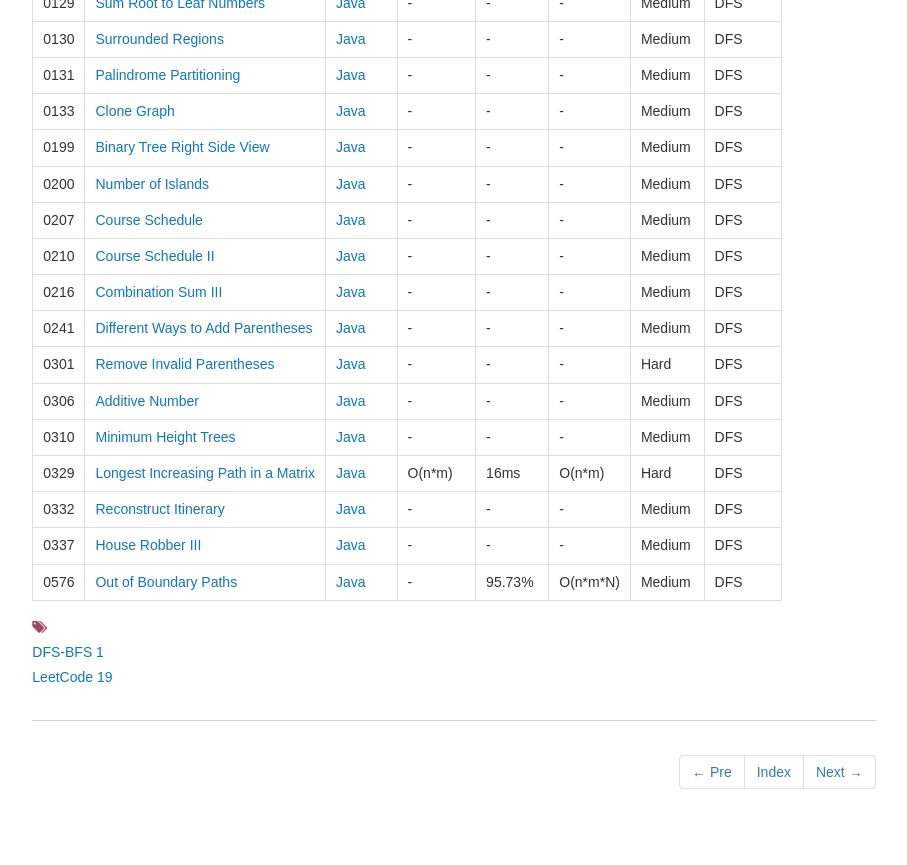
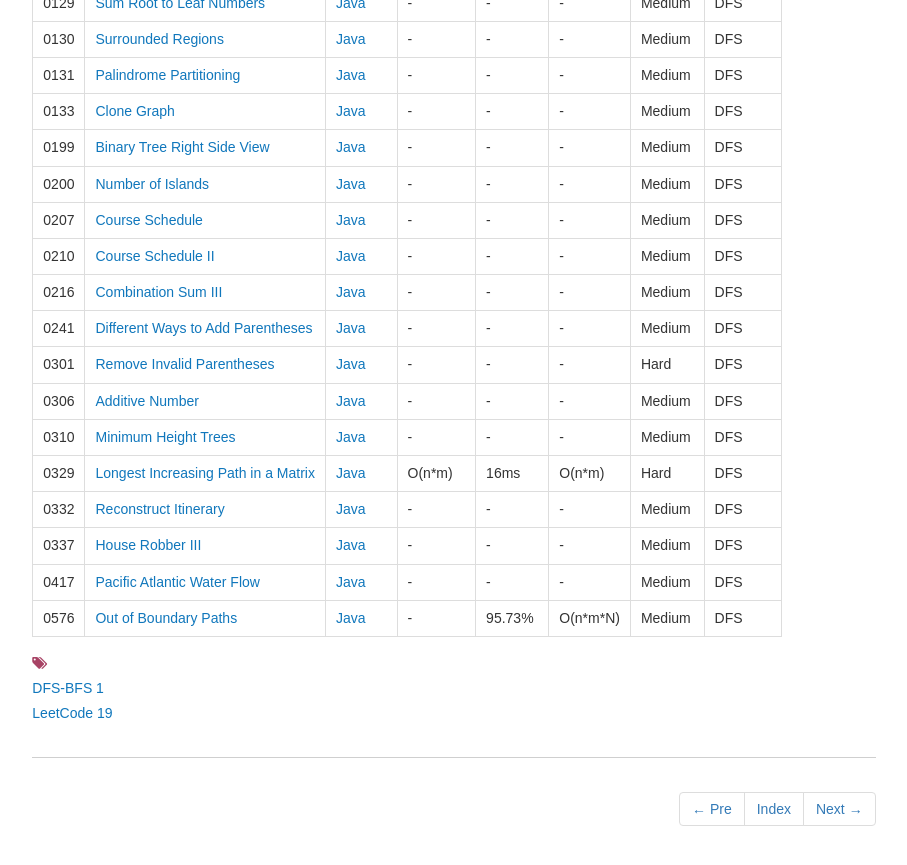
Before and after one commit to dunso/algorithm, a Jekyll site: the page built from docs/_posts/2017-12-03-DFS-BFS.md, in a window 1280 px wide and 900 px high, scrolled down 748 px. Shown: the top 865 px of the window, without its empty margins (186-1093 px from the left). Built offline with Jekyll 4.4.1, drawn with Linux system fonts in a browser that asks for light colours; nearby versions of some CDN libraries.

Commit message:
Add index of LeetCode0417.java to docs

```diff
--- a/docs/_posts/2017-12-03-DFS-BFS.md
+++ b/docs/_posts/2017-12-03-DFS-BFS.md
@@ -43,4 +43,5 @@ icon: file-alt
 |0329|[Longest Increasing Path in a Matrix](https://leetcode.com/problems/longest-increasing-path-in-a-matrix) | [Java](https://e.srl/leetcode-329/)  | O(n\*m) |16ms| O(n\*m)  |  Hard |DFS|
 |0332|[Reconstruct Itinerary](https://leetcode.com/problems/reconstruct-itinerary) | [Java](https://e.srl/leetcode-332/)  |-|-|-|Medium |DFS|
 |0337|[House Robber III](https://leetcode.com/problems/house-robber-iii) | [Java](https://e.srl/leetcode-337/)  |-|-|-|Medium |DFS|
+|0417|[ Pacific Atlantic Water Flow](https://leetcode.com/problems/pacific-atlantic-water-flow/) | [Java](https://e.srl/leetcode-417/)  |-|-|-|Medium |DFS|
 |0576|[Out of Boundary Paths](https://leetcode.com/problems/out-of-boundary-paths)| [Java](https://e.srl/leetcode-576/)  | - |95.73%| O(n\*m\*N)  |  Medium |DFS |
```
